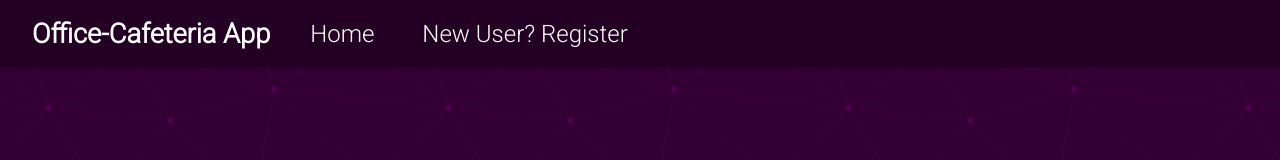
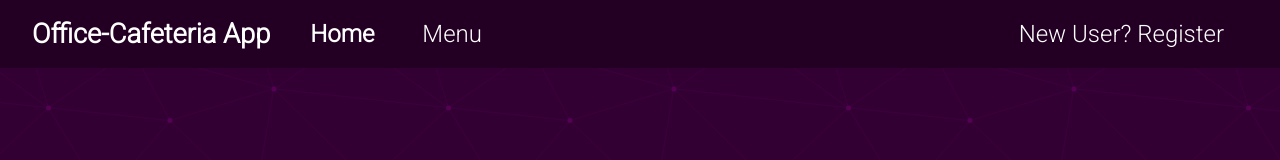
Before and after one commit to AnkitKumarMishra5/cafeteria-food-ordering-app, a React (Create React App) app in the folder client/: page / in a window 1280 px wide. Shown: the top 160 px of the page. Built offline with nearby package versions, Linux system fonts and the light colour scheme.

Commit message:
[FIX] Menu Option in Navbar

```diff
--- a/client/package.json
+++ b/client/package.json
@@ -20,6 +20,7 @@
     "react-file-base64": "^1.0.3",
     "react-loader-spinner": "^3.1.14",
     "react-router-dom": "^5.2.0",
+    "react-router-hash-link": "^2.3.1",
     "react-scripts": "4.0.1",
     "react-spinners": "^0.10.4",
     "swiper": "^6.4.5",
--- a/client/src/App.js
+++ b/client/src/App.js
@@ -62,7 +62,6 @@ const App = () => {
               )}
             />
             <Route path="/login" component={Login} />
-            <Route path="/menu" component={Menu} />
             <Route
               path="/success"
               render={() => <Success newUser={newUser} />}
--- a/client/src/components/Menu/Menu.js
+++ b/client/src/components/Menu/Menu.js
@@ -27,7 +27,7 @@ const Menu = () => {
         setShow(true);
     }
     return (
-        <div className="menuContainer">
+        <div className="menuContainer" id="menu">
             <Container className="menu-card-container">
                 <Row>
                     <Col lg={4} md={6} sm={12}>
--- a/client/src/components/Navbar/Navbar.css
+++ b/client/src/components/Navbar/Navbar.css
@@ -20,6 +20,10 @@
     font-size: 1.55em;
     font-weight: bolder;
 }
+.activeLink {
+    font-size: 1.55em;
+    font-weight: bolder;
+ }
 .navbar-brand{
     font-size: 1.7em;
     font-weight: bolder;
@@ -32,6 +36,9 @@
 }
 .bg-light:hover{
     background-color: rgba(0, 0, 0, 0.3) !important;
+}
+a:hover{
+    text-decoration: none;
 }
 
 @media (min-width: 992px){
--- a/client/src/components/Navbar/Navbar.js
+++ b/client/src/components/Navbar/Navbar.js
@@ -1,26 +1,36 @@
 import { Navbar, Nav } from "react-bootstrap";
 
-import './Navbar.css'
+import "./Navbar.css";
 
-import {NavLink, withRouter} from 'react-router-dom';
+import { NavLink, withRouter } from "react-router-dom";
+import { NavHashLink } from "react-router-hash-link";
 
 const NavbarComponent = () => {
   return (
     <Navbar collapseOnSelect expand="lg" bg="light" variant="light">
-      <Navbar.Brand as={NavLink} to="/">Office-Cafeteria App</Navbar.Brand>
+      <Navbar.Brand as={NavLink} to="/">
+        Office-Cafeteria App
+      </Navbar.Brand>
       <Navbar.Toggle aria-controls="responsive-navbar-nav" />
       <Navbar.Collapse id="responsive-navbar-nav">
         <Nav className="mr-auto">
-          <Nav.Link as={NavLink} to="/">Home</Nav.Link>
+          <Nav.Link as={NavLink} to="/" activeClassName="activeLink">
+            Home
+          </Nav.Link>
+          <Nav.Link>
+            <NavHashLink to="/#menu">Menu</NavHashLink>
+          </Nav.Link>
           {/* <NavLink href="#menu">Menu</NavLink>
           <NavLink href="#order">Order</NavLink> */}
-          <Nav.Link as={NavLink} to='/form'>New User? Register</Nav.Link>
         </Nav>
         <Nav>
           {/* <NavLink href="#profile">Hi, User</NavLink>
           <NavLink href="#logout">
             Logout
           </NavLink> */}
+          <Nav.Link as={NavLink} to="/form" activeClassName="activeLink">
+            New User? Register
+          </Nav.Link>
         </Nav>
       </Navbar.Collapse>
     </Navbar>
```
Also changed, not shown: 2 other files (tests, documents, lock files or other folders).
